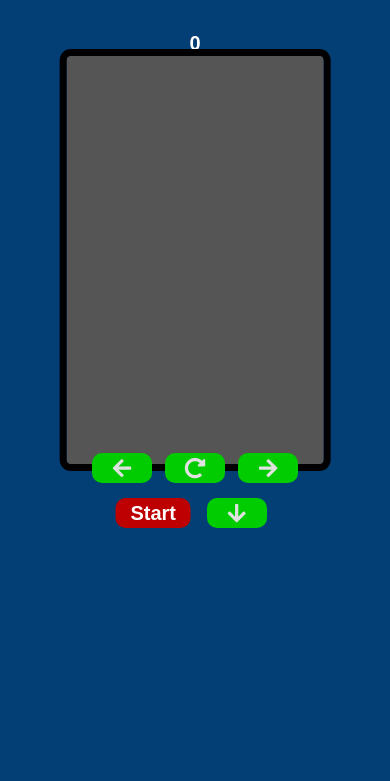
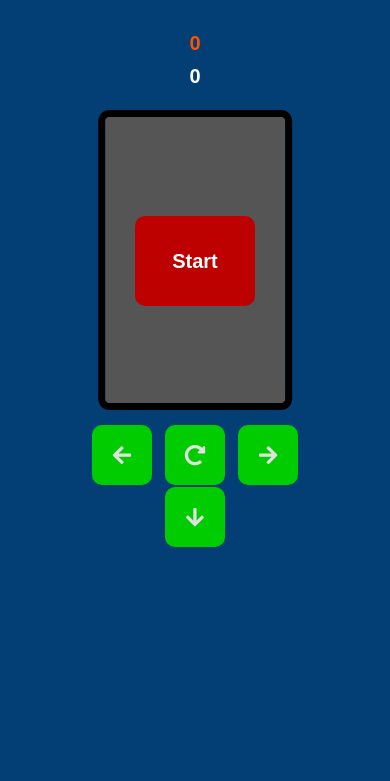
Before and after one commit to meghdadyazdi/IFD-Milestone, a plain HTML site: page index.html in a window 390 px wide. Shown: the part 63-844 px from the top of the page. Drawn offline with nearby package versions, Linux system fonts and the light colour scheme.

Commit message:
Media query added

```diff
--- a/CSS/style.css
+++ b/CSS/style.css
@@ -1,5 +1,6 @@
 .index-body {
     background-color: #033e75;
+    overflow-y: hidden;
 }
 
 .mycontainer{
@@ -14,7 +15,7 @@
 #frame {
     border: solid .5em black;
     border-radius: .75em;
-    height: 50vh;
+    height: 21em;
     /* margin-top: 8em; */
     position: absolute;
     top: 44%;
@@ -30,7 +31,7 @@
     color: #fff;
     /* margin-top: 0em; */
     position: absolute;
-    top: 0%;
+    top: 5%;
     left: 50%;
     /* margin-right: 0%; */
     transform: translate(-50%, 0%);
--- a/CSS/style_copy.css
+++ b/CSS/style_copy.css
@@ -10,7 +10,24 @@
     left: 50%;
     margin-right: 0%;
     transform: translate(-50%, 0%);
+
 }
+
+#over{
+    text-align: center;
+    font-family: sans-serif;
+    font-size: 20px;
+    font-weight: 800;
+    color: rgb(255, 81, 0);
+    /* margin-top: 0em; */
+    position: absolute;
+    top: 0%;
+    left: 50%;
+    /* margin-right: 0%; */
+    transform: translate(-50%, 0%);
+}
+
+
 .key_wrapper{
 	width: 23em;
     height: 9em;
@@ -18,7 +35,7 @@
     border: 8px solid #0000;
     /* border-radius: 50%; */
     position: absolute;
-    overflow: hidden;
+    overflow: visible;
     /* top: 50%; */
     left: 50%;
     margin-right: -50%;
@@ -28,23 +45,27 @@
 
 
 
-
-#inner-circle {
+#start {
   position: absolute;
     background: #bd0000;
     border-radius: 10px;
-    height: 40px;
-    width: 76px;
+    height: 6em;
+    width: 8em;
     margin: 0;
-    top: 50%;
+    top: -141%;
     left: 50%;
     margin-right: 0%;
+
     transform: translate(-50%, -50%);
+    -webkit-user-select: none;
+    -moz-user-select: none;
+    -ms-user-select: none;
+    user-select: none;
 }
 
 .arrow{
     background-color: #00cc00;
-    height: 1em;
+    height: 2em;
     width: 2em;
     border-radius: 10px;
     font-size: 30px;
@@ -52,6 +73,11 @@
     overflow: visible;
     margin-right: 0%;
     transform: translate(-50%, -50%);
+    -webkit-user-select: none;
+    -moz-user-select: none;
+    -ms-user-select: none;
+    user-select: none;
+
 }
 .arrow:hover{
     background-color: #008800;
@@ -101,26 +127,22 @@ span{
     .index-body {
         background-color: #033e75;
     }
-    /* .arrow {
-        height: 40px;
-        width: 75px;
-    } */
     #rightarrow {
-        top: 25%;
+        top: 10%;
     }
 
     #leftarrow {
-        top: 25%;
+        top: 10%;
     }
     #downarrow {
-        top: 75%;
-        left: 70%;
+        top: 80%;
+        left: 50%;
     }
-    #inner-circle {
-        top: 75%;
-        left: 30%;
-        height: 2em;
-        width: 5em;
+    #start {
+        top: -208%;
+        left: 50%;
+        height: 6em;
+        width: 8em;
     }
     .key_wrapper {
         top: 62%;
@@ -129,23 +151,44 @@ span{
     }
     #frame {
         top: 35%;
+        height: 20em;
     }
     #rotatearrow {
-    top: 25%;
+    top: 10%;
     }
 }
 @media only screen and (min-width: 768px) {
-    .index-body {
+        .index-body {
         background-color: #750303;
     }
     #frame {
-        top: 26%;
-        height: 45vh;
+        top: 20%;
+        margin-top: 75px;
     }
     .key_wrapper {
-        top: 45%;
+        top: 50%;
         width: 17em;
     }
+    #rightarrow {
+        top: 75%;
+    }
+
+    #leftarrow {
+        top: 75%;
+    }
+    #downarrow {
+        top: 130%;
+        left: 50%;
+    }
+    #score {
+        top: 0%;
+    }
+    #over {
+        top: 3%;
+    }
+    #rotatearrow {
+    top: 75%;
+}
 }
 @media only screen and (min-width: 1024px ) {
     .index-body {
@@ -155,7 +198,7 @@ span{
         top: 50%;
     }
     #frame {
-    top: 28%;
-    height: 45vh;
+    top: 20%;
+
+    }
 }
-}
--- a/index.html
+++ b/index.html
@@ -32,51 +32,31 @@
 	<nav class="navbar navbar-default">
 		<div class="container-fluid">
 			<div class="navbar-header">
-				<a class="navbar-brand" href="index.html">Tetris Game</a>
+				<a class="navbar-brand" href="index.html">Home</a>
 				<a class="navbar-brand" href="https://en.wikipedia.org/wiki/Tetris" target="_blank">About</a>
 			</div>
 		</div>
 	</nav>
 
-	<!-- <div class="row">
-			<div class="col-4"></div>
-			<div class="col-4">
-				<div id="score" class="col">0</div>
-				<canvas id="frame" width="240" height="380"></canvas>
-				<div class="row">
-					<div class="col-4"></div>
-					<div id="keys" class="col-4">
-						 <div class="wrapper">
-							<div id="rightbtn" class="sector">
-								<i id="rightarrow" class="fas fa-arrow-right"></i></div>
-							<div id="leftbtn" class="sector" >
-								<i id="leftarrow" class="fas fa-arrow-left"></i></div>
-							<div id="rotatebtn" class="sector">
-								<i id="rotatearrow" class="fas fa-redo-alt"></i></div>
-							<div id="downbtn" class="sector">
-								<i id="downarrow" class="fas fa-arrow-down"></i></div>
-							<div id="inner-circle"><span>Start</span></div>
-						</div>
-						<div class="col-4"></div>
-					</div>
-				</div>
-				<div class="col-4"></div>
-			</div>
-		</div> -->
+
+
+
 
 	<div class="wrapper">
+        <div id="over" class="">0</div>
 		<div id="score" class="">0</div>
 		<canvas id="frame" width="240" height="380"></canvas>
-		<div class="key_wrapper">
+		<div id="keys" class="key_wrapper">
 			<div id="rightarrow" class="arrow"><i class="fas fa-arrow-right"></i></div>
 			<div id="leftarrow" class="arrow"><i class="fas fa-arrow-left"></i></div>
 			<div id="rotatearrow" class="arrow"><i class="fas fa-redo-alt"></i></div>
 			<div id="downarrow" class="arrow"><i class="fas fa-arrow-down"></i></div>
-			<div id="inner-circle"><span>Start</span></div>
 		</div>
+        <div id="start-wrapper" class="key_wrapper">
+        <div id="start"><span>Start</span></div>
+        </div>
 
 	</div>
-
 
 
 
--- a/js/Tetris_game.js
+++ b/js/Tetris_game.js
@@ -6,7 +6,13 @@ ctx.fillRect(0, 0, canvas.width, canvas.height);
 // console.log(canvas.width);
 // console.log(canvas.height);
 ctx.scale(20, 20)
-
+document.onkeydown = function(evt) {
+    evt = evt || window.event;
+    var keyCode = evt.keyCode;
+    if (keyCode >= 37 && keyCode <= 40) {
+        return false;
+    }
+};
 // ---------------------tetriminos---------------------
 class Tetrimos1 {
     constructor(x, y, block, color) {
@@ -136,7 +142,12 @@ function movement(time, delta) {
                 board[j][i]=0;
                 gameStatus=false;
                 score=0;
-                // document.getElementById("score").innerText="Press SPACE to restars";
+                document.getElementById("start-wrapper").style.display = 'block';
+                document.getElementById("start-wrapper").style.display = 'block';
+
+                document.getElementById("start").style.visibility = 'visible';
+                document.getElementById("over").innerText="GAME OVER";
+                document.getElementById("score").innerText="Your Score: "+String(score);
             }
         }
 
@@ -156,7 +167,8 @@ function movement(time, delta) {
         deltaT = 0;
     }
     if (gameStatus){
-
+        document.getElementById("over").innerText=" ";
+    document.getElementById("score").innerText="Your Score: "+String(score);
     deltaT += actionT
     ctx.fillStyle = "#888";
     ctx.fillRect(0, 0, canvas.width, canvas.height);
--- a/js/Tetris_jQuery.js
+++ b/js/Tetris_jQuery.js
@@ -1,5 +1,4 @@
 $(document).ready(function () {
-    $("#btnSubmit").bind("click", function () { $('#' + '<%=btnUpload.ClientID %>').trigger("click"); return false; });
     $(document).keydown(function (e) {
         if (e.which == 37) {
             Tetrimos.moveLeft();
@@ -33,8 +32,12 @@ $(document).ready(function () {
         }
         else if ((e.keyCode == 32)) {
             if (gameStatus) {
+                 $("#start_wrapper").show();
+                 $("#start-wrapper").show();
                 gameStatus = false;
             } else {
+                $("#start_wrapper").hide();
+                $("#start-wrapper").hide();
                 gameStatus = true;
             }
 
@@ -69,7 +72,10 @@ $(document).ready(function () {
         }
     });
 
-    $("#inner-circle").click(function () {
+    $("#start").click(function () {
+        $("#start_wrapper").hide();
+        $("#start-wrapper").hide();
+
         if (gameStatus) {
             gameStatus = false;
         } else {
```
